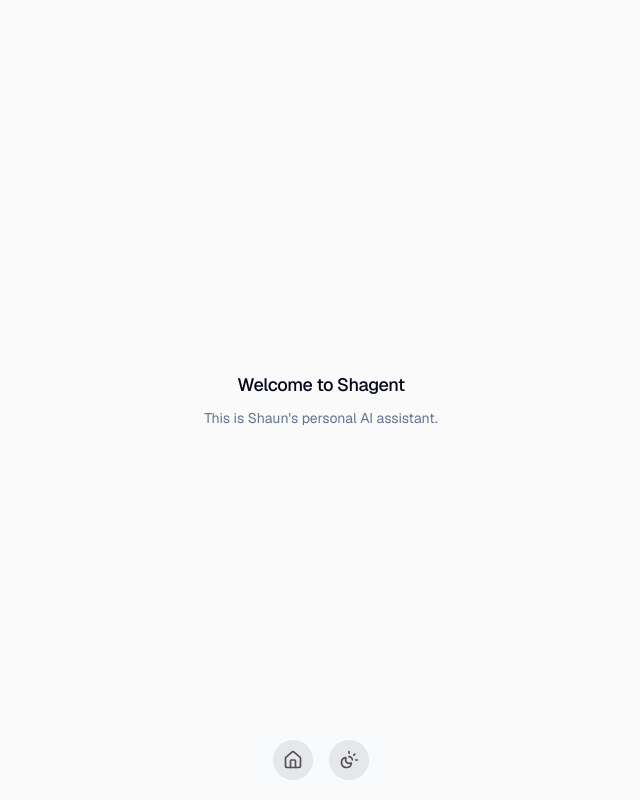
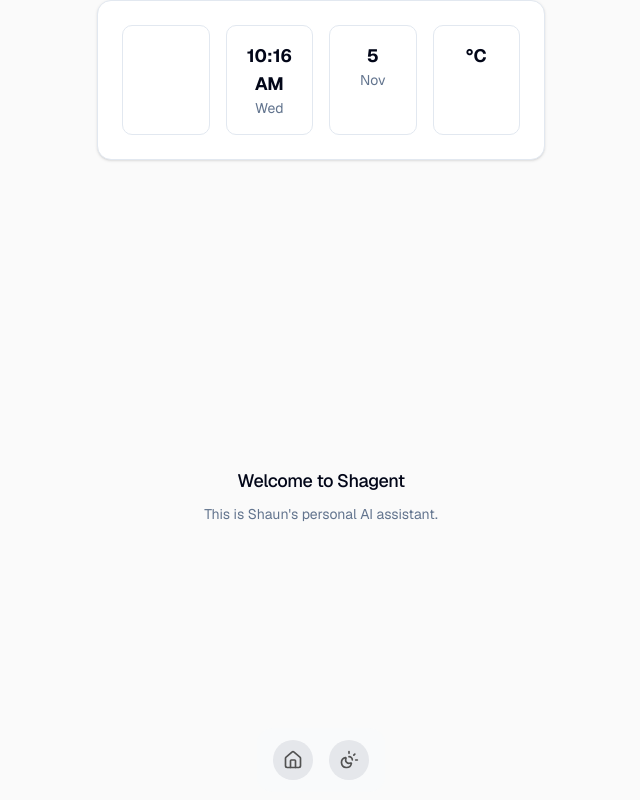
Before and after one commit to zhangwfjh/manibook, a Next.js app: page / in a window 1280 px wide. Shown: the whole page, without its empty margins (319-959 px from the left). Built offline with nearby package versions, Linux system fonts and the light colour scheme; no server answers.

Commit message:
feat: Add info card

```diff
--- a/app/page.tsx
+++ b/app/page.tsx
@@ -1,14 +1,15 @@
-import {
-  Empty,
-  EmptyDescription,
-  EmptyHeader,
-  EmptyTitle,
-} from "@/components/ui/empty";
+'use client';
+
+import { Empty, EmptyDescription, EmptyHeader, EmptyTitle } from "@/components/ui/empty";
 import { DockMenu } from "@/components/dock-menu";
+import { InfoCard } from "@/components/info-card";
 
 export default function Home() {
   return (
     <div className="flex min-h-screen flex-col items-center justify-center bg-zinc-50 font-sans dark:bg-black">
+      <div className="mb-8">
+        <InfoCard />
+      </div>
       <Empty>
         <EmptyHeader>
           <EmptyTitle>Welcome to Shagent</EmptyTitle>
--- /dev/null
+++ b/components/info-card.tsx
@@ -0,0 +1,106 @@
+"use client";
+
+import { useState, useEffect } from "react";
+import { Card, CardContent } from "@/components/ui/card";
+
+export function InfoCard() {
+  const [location, setLocation] = useState<{
+    city: string;
+    country: string;
+  } | null>(null);
+  const [weather, setWeather] = useState<{
+    temp: number;
+    description: string;
+  } | null>(null);
+  const [time, setTime] = useState(new Date());
+
+  useEffect(() => {
+    const timer = setInterval(() => {
+      setTime(new Date());
+    }, 60000);
+
+    navigator.geolocation.getCurrentPosition(async (position) => {
+      const { latitude, longitude } = position.coords;
+
+      const locationRes = await fetch(
+        `https://api.bigdatacloud.net/data/reverse-geocode-client?latitude=${latitude}&longitude=${longitude}&localityLanguage=en`
+      );
+      if (locationRes.ok) {
+        const locationData = await locationRes.json();
+        setLocation({
+          city:
+            locationData.city || locationData.locality || "Unknown Location",
+          country: locationData.countryName || "",
+        });
+
+        const weatherRes = await fetch(
+          `https://wttr.in/${
+            locationData.city || latitude + "," + longitude
+          }?format=j1`
+        );
+
+        if (weatherRes.ok) {
+          const weatherData = await weatherRes.json();
+          const currentCondition = weatherData.current_condition[0];
+          setWeather({
+            temp: parseInt(currentCondition.temp_C),
+            description: currentCondition.weatherDesc[0].value.toLowerCase(),
+          });
+        }
+      }
+    });
+
+    return () => clearInterval(timer);
+  }, []);
+
+  const formattedTime = time.toLocaleTimeString([], {
+    hour: "2-digit",
+    minute: "2-digit",
+  });
+
+  return (
+    <Card className="w-full max-w-md">
+      <CardContent>
+        <div className="grid grid-cols-4 gap-4">
+          <div className="flex flex-col items-center space-y-2 rounded-lg border p-4">
+            <div className="text-center">
+              <div className="font-medium">{location?.city}</div>
+              <div className="text-sm text-muted-foreground">
+                {location?.country}
+              </div>
+            </div>
+          </div>
+
+          <div className="flex flex-col items-center space-y-2 rounded-lg border p-4">
+            <div className="text-center">
+              <div className="text-lg font-bold">{formattedTime}</div>
+              <div className="text-sm text-muted-foreground">
+                {time.toLocaleDateString([], { weekday: "short" })}
+              </div>
+            </div>
+          </div>
+
+          <div className="flex flex-col items-center space-y-2 rounded-lg border p-4">
+            <div className="text-center">
+              <div className="text-lg font-bold">
+                {time.toLocaleDateString([], { day: "numeric" })}
+              </div>
+              <div className="text-sm text-muted-foreground">
+                {time.toLocaleDateString([], { month: "short" })}
+              </div>
+            </div>
+          </div>
+
+          <div className="flex flex-col items-center space-y-2 rounded-lg border p-4">
+            <div className="text-center">
+              <div className="text-lg font-bold">{weather?.temp}°C</div>
+              <div className="text-sm text-muted-foreground capitalize">
+                {weather?.description}
+              </div>
+            </div>
+          </div>
+        </div>
+      </CardContent>
+    </Card>
+  );
+}
```
